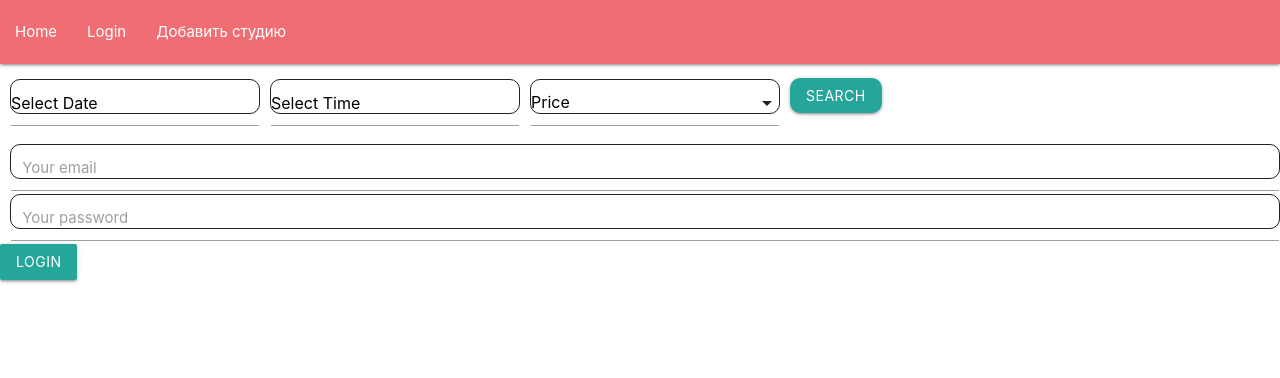
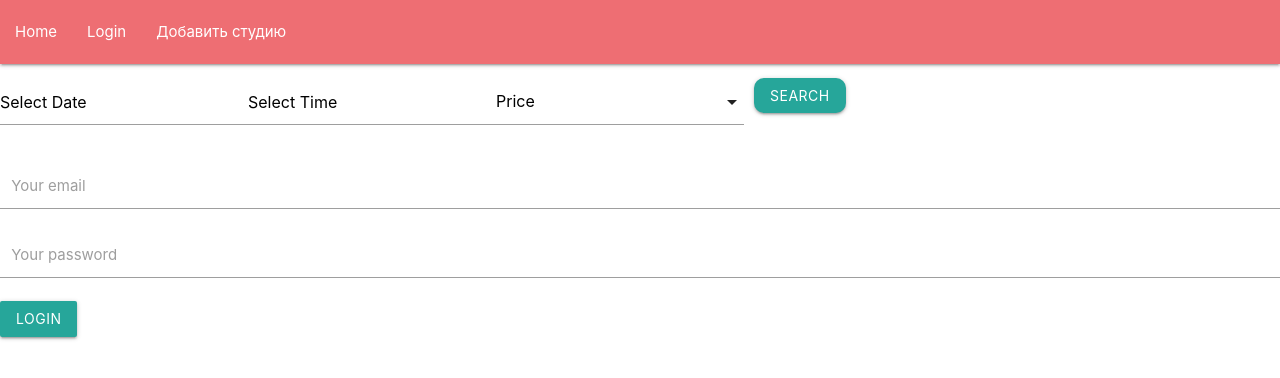
Before and after one commit to sendarainy/cookingbooking-project, a React (Create React App) app in the folder client/: page /login in a window 1280 px wide. Shown: the top 378 px of the page. Built offline with nearby package versions, Linux system fonts and the light colour scheme; what google-maps-react would draw is missing.

Commit message:
corect filterBar css

```diff
--- a/client/src/components/FilterBar/FilterBar-style.css
+++ b/client/src/components/FilterBar/FilterBar-style.css
@@ -18,51 +18,3 @@
   border-radius: 10px;
   background: white;
 }
-
-.datepicker-date-display {
-  background-color: gray;
-}
-.datepicker-done {
-  color: gray;
-}
-.datepicker-cancel {
-  color: gray;
-}
-.timepicker-close {
-  color: gray;
-}
-
-.timepicker-digital-display {
-  background-color: gray;
-}
-.input-field {
-  height: 35px;
-  text-align: center;
-  margin-left: 10px;
-  border: solid 1px;
-  border-radius: 10px;
-}
-
-#datepicker2 {
-  width: 100%;
-  height: 100%;
-  margin-bottom: none;
-  border: none;
-  margin: auto;
-}
-
-#timepicker3 {
-  width: 100%;
-  height: 100%;
-  margin-bottom: none;
-  border: none;
-  margin: auto;
-}
-
-#timepicker3 > div {
-  margin: auto;
-}
-
-.select-wrapper {
-  margin-bottom: 0px;
-}
```
